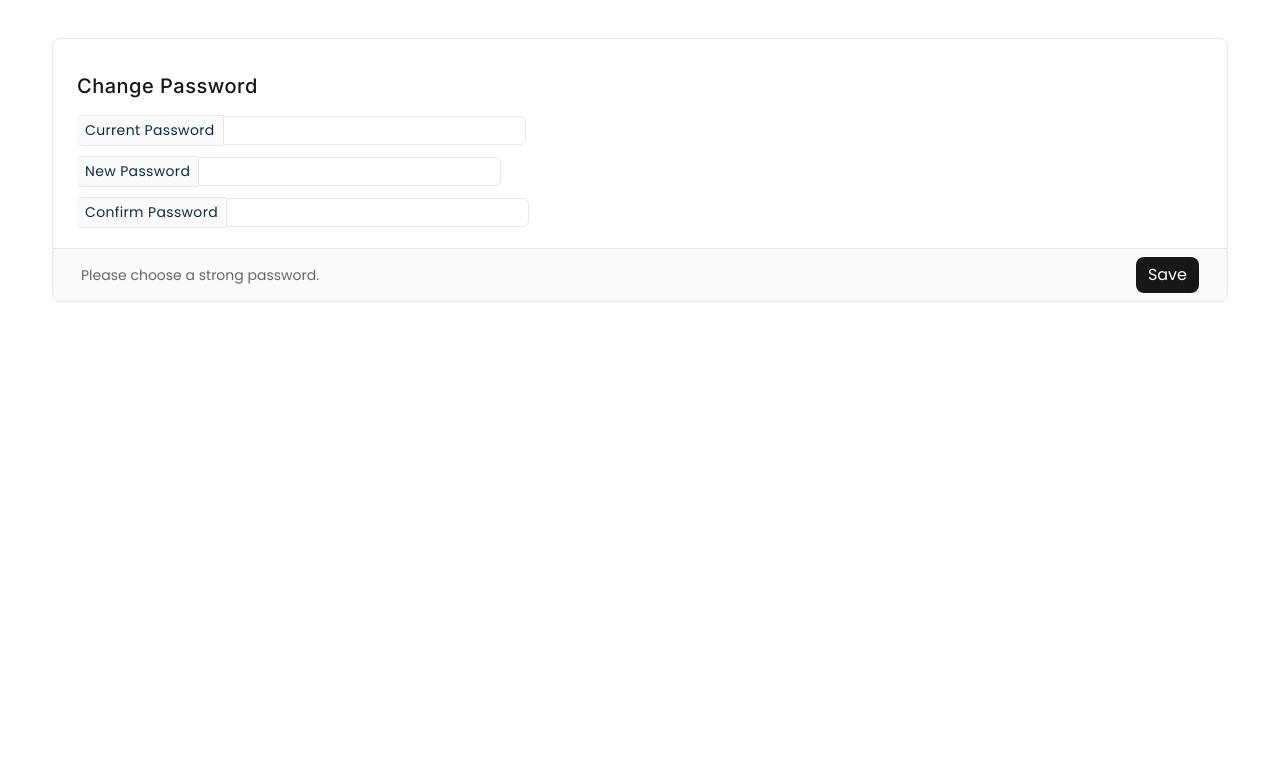
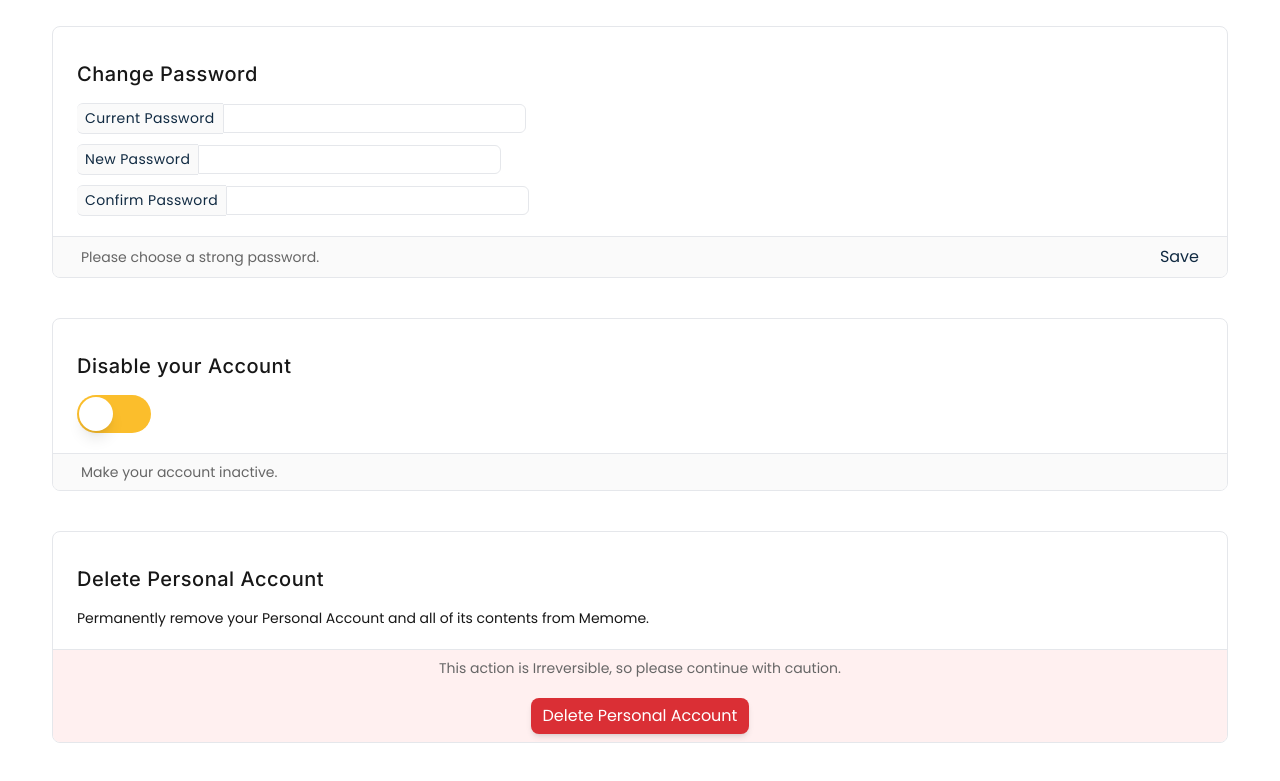
Before and after one commit to MemoMe-Org/client, a Next.js app: page /account in a window 1280 px wide. Shown: the part 375-1156 px from the top of the page. Before the commit the page ends 800 px from the top, so only its background shows below. Built offline with nearby package versions, Linux system fonts and the light colour scheme; no server answers.

Commit message:
.. on it

```diff
--- a/app/account/page.tsx
+++ b/app/account/page.tsx
@@ -1,26 +1,63 @@
 /* eslint-disable react-hooks/rules-of-hooks */
 "use client"
 import { useState } from 'react'
+import notify from '@/utils/notify'
 import MyPage from '@/components/MyPage'
 import { UserStore } from '@/utils/store'
 import Input from '@/components/EditInput'
+import SwitchBtn from '@/components/Switch'
 import { inter, poppins } from '@/public/fonts/f'
+import axios from '../api/axios'
+import { AxiosError, AxiosResponse } from 'axios'
+import throwError from '@/utils/throwError'
+import { LoaderThree } from '@/components/Loader'
 
 const page = () => {
     const {
         userId, setUserId,
+        disabled, setDisabled,
         password, setPassword2,
         password2, setPassword,
     } = UserStore()
 
     const [pswd, setPswd] = useState<string>('')
+    const [userLoading, setUserLoading] = useState<boolean>(false)
+    const [pswdLoading, setPswdLoading] = useState<boolean>(false)
 
-    // edit username
-    // account disabling
-    // change password
-    // delete your account
+    const editPswd = async (): Promise<void> => {
+        setPswdLoading(true)
+        await axios.put(
+            '/auth/api/account/reset-pswd',
+            { pswd, password, password2 }
+        ).then((res: AxiosResponse) => {
+            notify('success', res.data?.msg)
+        }).catch((err: AxiosError) => throwError(err))
+            .finally(() => setPswdLoading(false))
+    }
+
+    const editUsername = async (): Promise<void> => {
+        setUserLoading(true)
+        await axios.put(
+            '/auth/api/account/username',
+            { username: userId }
+        ).then((res: AxiosResponse) => {
+            setUserId(res.data?.username)
+            notify('success', res.data?.msg)
+        }).catch((err: AxiosError) => throwError(err))
+            .finally(() => setUserLoading(false))
+    }
+
+    const toggleDisbility = async (): Promise<void> => {
+        await axios.put(
+            '/auth/api/account/disable',
+            { toggle: disabled }
+        ).then((res: AxiosResponse) => {
+            setDisabled(res.data?.disabled)
+        }).catch((err: AxiosError) => throwError(err))
+    }
 
     return (
+        <>
             <MyPage param='account'>
                 {({ data }) => {
                     return (
@@ -49,12 +86,14 @@ const page = () => {
                                         />
                                     </div>
                                     <footer className='px-7 py-2 flex justify-between items-center bg-clr-14 w-full border-t-[0.75px]'>
-                                    <p className='text-clr-17 text-sm'>
+                                        <p className='text-clr-17 text-xs md:text-sm'>
                                             Please use 32 characters at maximum.
                                         </p>
                                         <button
-                                        className='bg-clr-16 hover:bg-clr-16/75 text-clr-0 rounded-lg px-3 py-1.5'>
-                                        Save
+                                            className='save-btn-2'
+                                            disabled={userId === data?.username}
+                                            onClick={async () => await editUsername()}>
+                                            {userLoading ? <LoaderThree /> : 'Save'}
                                         </button>
                                     </footer>
                                 </article>
@@ -86,12 +125,51 @@ const page = () => {
                                         </div>
                                     </div>
                                     <footer className='px-7 py-2 flex justify-between items-center bg-clr-14 w-full border-t-[0.75px]'>
-                                    <p className='text-clr-17 text-sm'>
+                                        <p className='text-clr-17 text-xs md:text-sm'>
                                             Please choose a strong password.
                                         </p>
                                         <button
-                                        className='bg-clr-16 hover:bg-clr-16/75 text-clr-0 rounded-lg px-3 py-1.5'>
-                                        Save
+                                            className='save-btn-2'
+                                            onClick={async () => await editPswd()}>
+                                            {pswdLoading ? <LoaderThree /> : 'Save'}
+                                        </button>
+                                    </footer>
+                                </article>
+                                {/* Account disabling */}
+                                <article className='rounded-lg border-[0.75px]  overflow-hidden'>
+                                    <div className='flex flex-col gap-3.5 pt-8 px-6 pb-5'>
+                                        <h3 className={`${inter.className} text-clr-16 font-medium tracking-wide text-[20px]`}>
+                                            {disabled ? 'Enable' : 'Disable'} your Account
+                                        </h3>
+                                        <SwitchBtn
+                                            get={disabled}
+                                            set={setDisabled}
+                                            handler={toggleDisbility}
+                                        />
+                                    </div>
+                                    <footer className='px-7 py-2 flex justify-between items-center bg-clr-14 w-full border-t-[0.75px]'>
+                                        <p className='text-clr-17 text-xs md:text-sm'>
+                                            Make your account {disabled ? 'active.' : 'inactive.'}
+                                        </p>
+                                    </footer>
+                                </article>
+                                {/* Account Deletion */}
+                                <article className='rounded-lg border-[0.75px]  overflow-hidden'>
+                                    <div className='flex flex-col gap-3.5 pt-8 px-6 pb-5'>
+                                        <h3 className={`${inter.className} text-clr-16 font-medium tracking-wide text-[20px]`}>
+                                            Delete Personal Account
+                                        </h3>
+                                        <p className='text-[14px] text-clr-16'>
+                                            Permanently remove your Personal Account and all of its contents from Memome.
+                                        </p>
+                                    </div>
+                                    <footer className='px-7 py-2 md:flex-col md:justify-center md:gap-5 flex justify-between items-center bg-clr-20 w-full border-t-[0.75px]'>
+                                        <p className='text-clr-17 text-xs md:text-sm'>
+                                            This action is Irreversible, so please continue with caution.
+                                        </p>
+                                        <button onClick={() => notify('success', 'Coming soon.')}
+                                            className='bg-clr-18 hover:bg-clr-19 text-clr-0 hover:text-clr-12 rounded-lg px-3 py-1.5 text-sm md:text-base shadow-md trans'>
+                                            Delete Personal Account
                                         </button>
                                     </footer>
                                 </article>
@@ -100,6 +178,7 @@ const page = () => {
                     )
                 }}
             </MyPage>
+        </>
     )
 }
 
```
Lines whose indentation alone changed are shown as unchanged.
